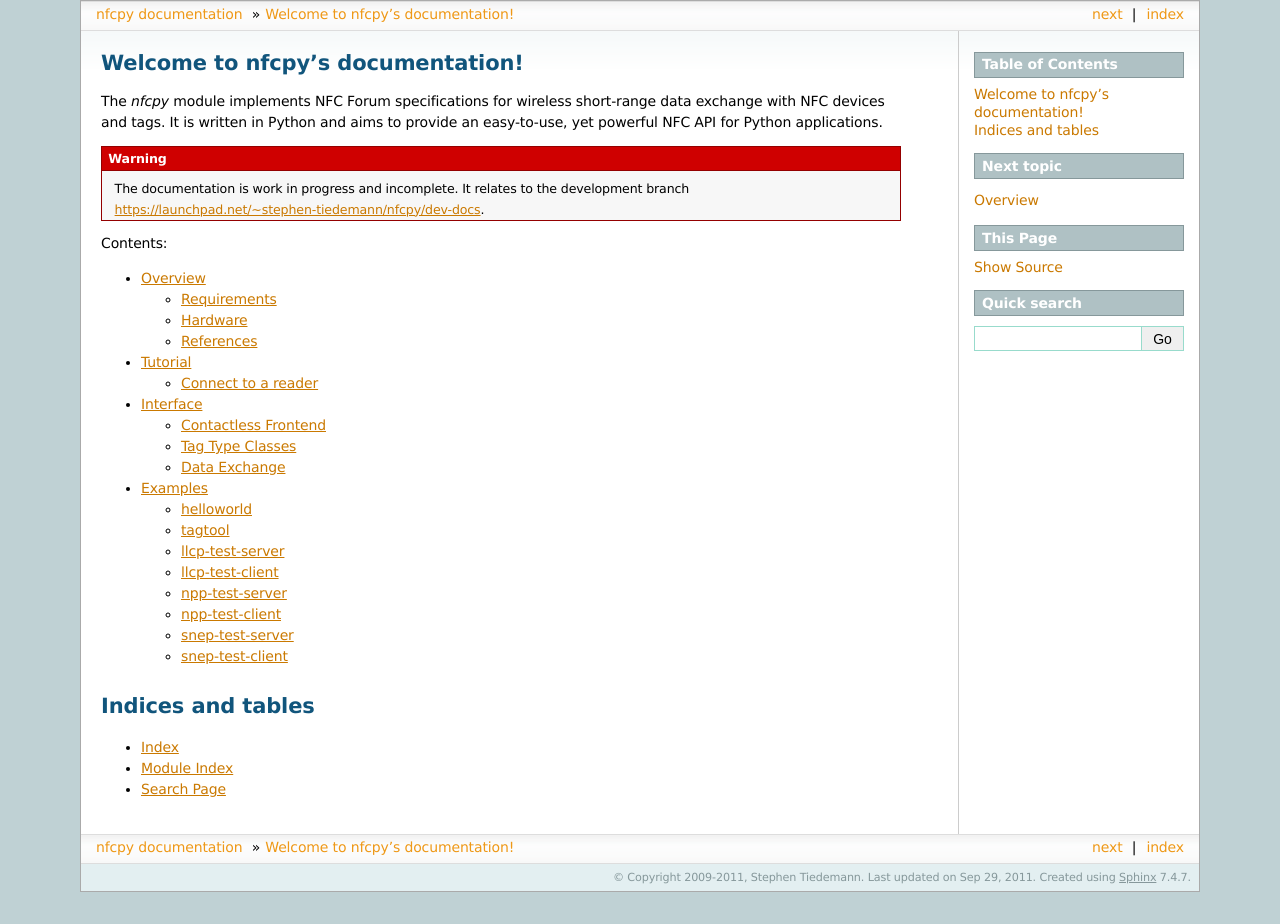
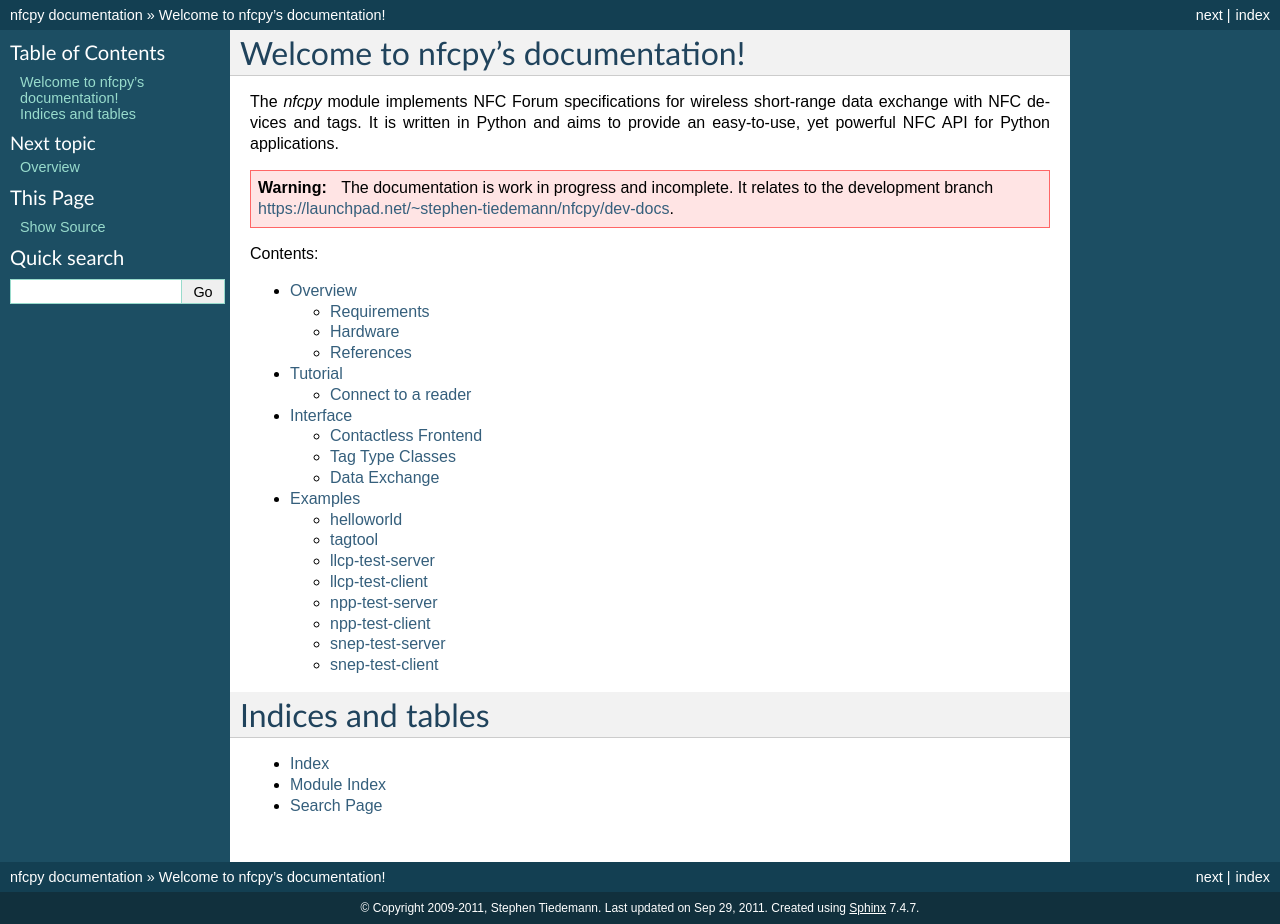
Before and after one commit to nfcpy/nfcpy, a Sphinx documentation site: the page built from docs/index.rst, in a window 1280 px wide. Built offline with Sphinx 7.4.7, drawn with Linux system fonts in a browser that asks for light colours; before the commit the page ends 900 px from its top, so only the background shows below that.

Commit message:
set html theme back to default, see what ReadTheDocs now produces

```diff
--- a/docs/conf.py
+++ b/docs/conf.py
@@ -91,7 +91,7 @@
 
 # The theme to use for HTML and HTML Help pages.  See the documentation for
 # a list of builtin themes.
-html_theme = 'sphinxdoc' #'default'
+html_theme = 'default'
 
 # Theme options are theme-specific and customize the look and feel of a theme
 # further.  For a list of options available for each theme, see the
```
